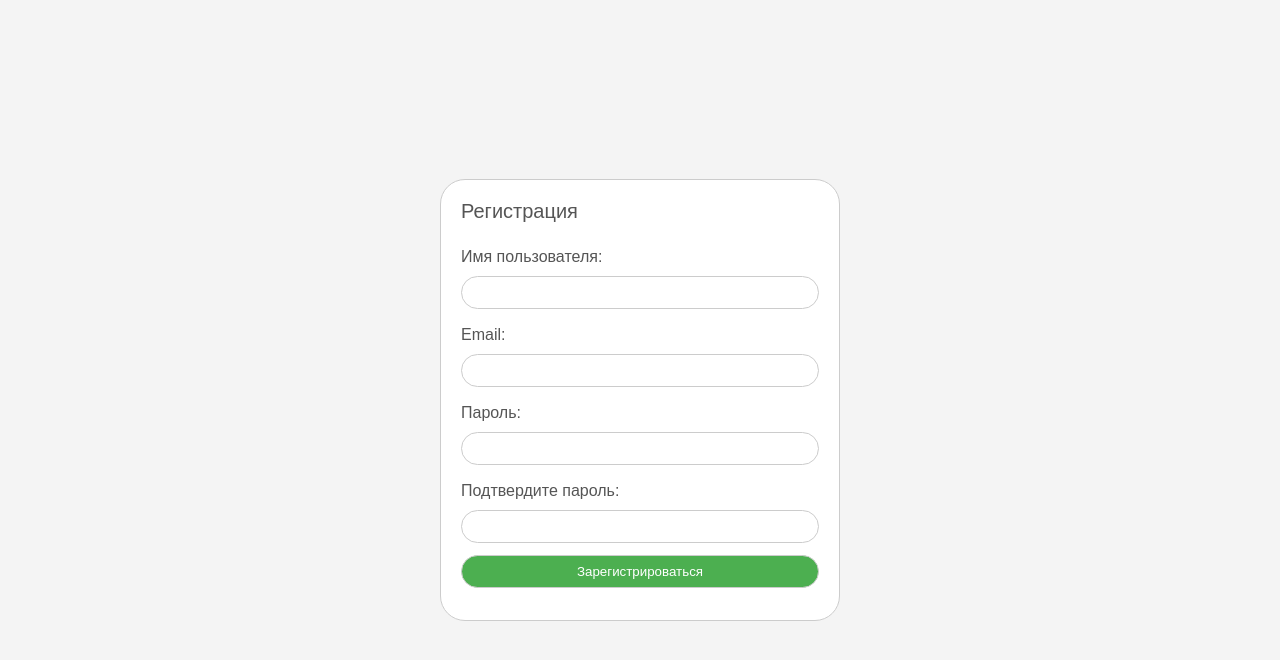
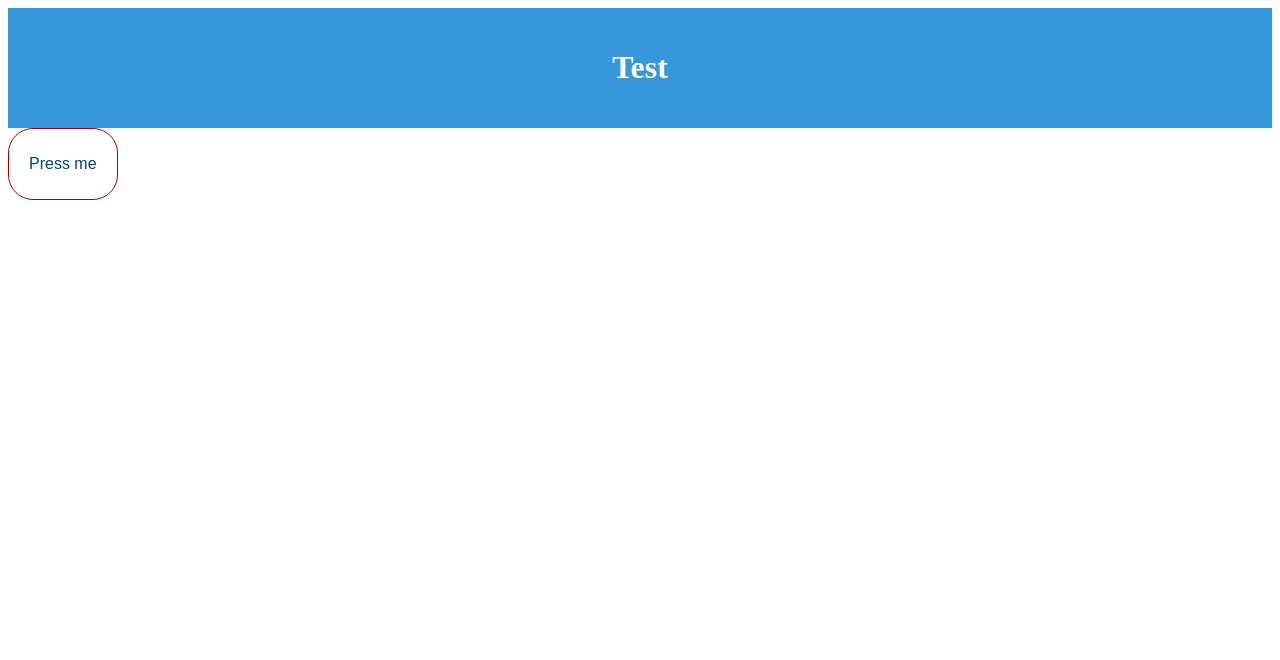
Before and after one commit to erromh/DiplomaCode, a Flask app: page / in a window 1280 px wide. Shown: the top 660 px of the page. Run offline with Flask 3, Linux system fonts and the light colour scheme.

Commit message:
new updates

```diff
--- /dev/null
+++ b/Module1 (administration)/static/mainPageStyles.css
@@ -0,0 +1,16 @@
+.blue-header {
+    background-color: #3498db;
+    color: #fff;
+    padding: 20px;
+    text-align: center;
+}
+
+.test-button {
+    background-color: #fff; /* Белый цвет фона */
+    color: #004574; /* Синий цвет текста */
+    padding: 10px 20px;
+    font-size: 16px;
+    border: 1px solid #9f0202;
+    border-radius: 25px;
+    cursor: pointer
+}
--- a/Module1 (administration)/static/registerStyle.css
+++ b/Module1 (administration)/static/registerStyle.css
@@ -9,7 +9,7 @@ body {
     background-color: #f4f4f4;
 }
 
-#reg-label {
+#sing-in {
     margin-top: 60px;
     font-size: 20px;
     color: #555;
--- /dev/null
+++ b/Module1 (administration)/templates/mainPage.html
@@ -0,0 +1,25 @@
+<!DOCTYPE html>
+<html lang="en">
+<head>
+    <meta charset="UTF-8">
+    <meta name="viewport" content="width=device-width, initial-scale=1.0">
+
+    <title>Course</title>
+
+    <link rel="stylesheet" href="{{ url_for('static', filename = 'mainPageStyles.css') }}">
+
+</head>
+
+<body>
+    <header class="blue-header">
+        <h1> Test </h1>
+    </header>
+
+    <form action="{{ url_for('redirect_to_next_page') }}" method="post">
+
+        <button class="test-button", type="submit">
+            <p>Press me</p>
+        </button>
+    </form>
+
+</body>
--- a/Module1 (administration)/Register/register.html
+++ b/Module1 (administration)/templates/register.html
@@ -4,7 +4,7 @@
     <meta charset="UTF-8">
     <meta name="viewport" content="width=device-width, initial-scale=1.0">
 
-    <title>Diploma</title>
+    <title>Вход</title>
 
     <link rel="stylesheet" href="{{ url_for('static', filename = 'registerStyle.css') }}">
 
@@ -13,21 +13,15 @@
 <body>
     <form method="POST" action="{{ url_for('register') }}">
 
-        <a id="reg-label"> Регистрация </a>
+        <a id="sing-in"> Вход </a>
 
         <label for="username" id="username" >Имя пользователя:</label>
         <input type="text" name="username" required><br>
 
-        <label for="email">Email:</label>
-        <input type="email" name="email" required><br>
-
         <label for="password">Пароль:</label>
         <input type="password" name="password" required><br>
 
-        <label for="confirm_password">Подтвердите пароль:</label>
-        <input type="password" name="confirm_password" required><br>
-
-        <input type="submit" value="Зарегистрироваться">
+        <input type="submit" value="Войти">
     </form>
 </body>
 </html>
--- a/app.py
+++ b/app.py
@@ -3,14 +3,23 @@ from flask import Flask, render_template, request, redirect, url_for
 
 # https://codepen.io/joshsorosky/pen/gaaBoB
 
-app = Flask(__name__, template_folder = 'Module1 (administration)/Register')
+app = Flask(__name__, template_folder = 'Module1 (administration)/templates')
 app._static_folder = 'Module1 (administration)/static'
 
 registered_users = []
 
 @app.route('/')
 def home():
+    return render_template('mainPage.html')
+
+@app.route('/redirect_to_next_page', methods=['POST'] )
+def redirect_to_next_page():
+    return redirect(url_for('register'))
+
+@app.route('/register')
+def next_page():
     return render_template('register.html')
+
 
 @app.route('/register', methods=['POST'])
 def register():
```
